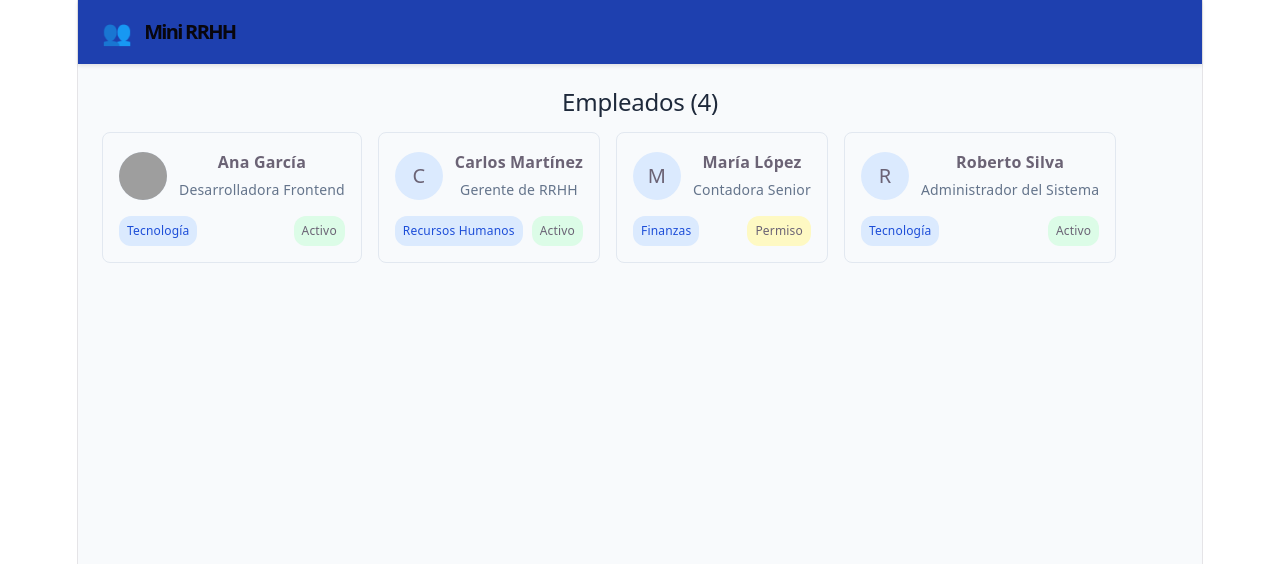
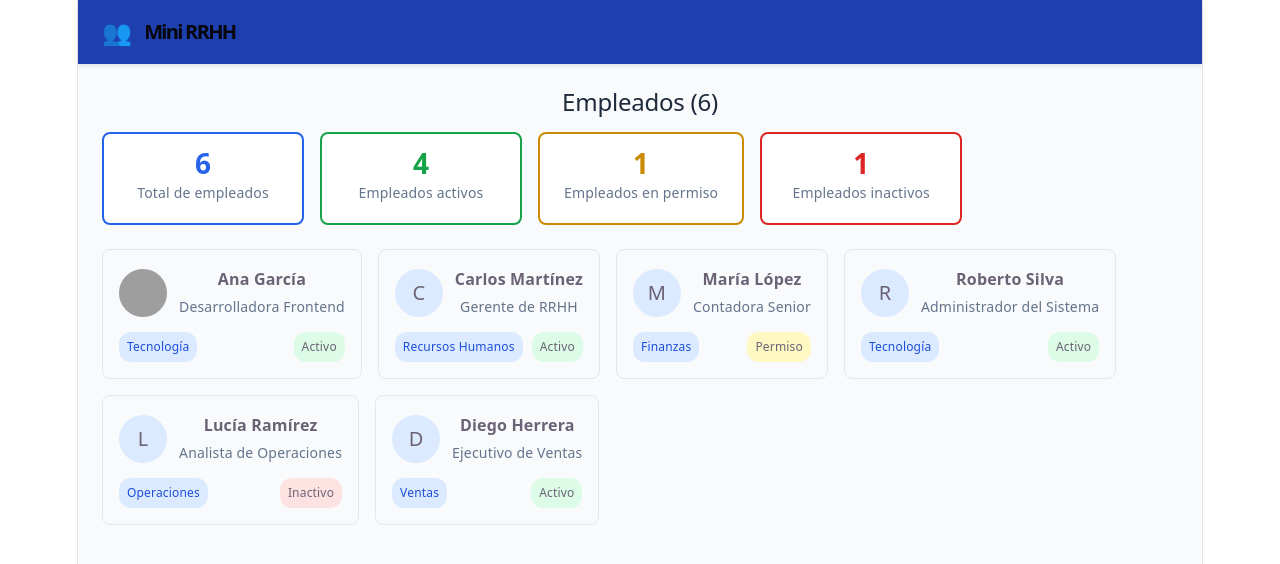
Before and after one commit to Vielman-18/mini-rrhh, a React (Vite) app: page / in a window 1280 px wide. Shown: the top 564 px of the page. Built offline with nearby package versions, Linux system fonts and the light colour scheme; grey boxes are pictures that could not be loaded.

Commit message:
Agrega 2 empleados nuevos y componente StatsBadge con estadisticas

```diff
--- a/src/App.tsx
+++ b/src/App.tsx
@@ -1,5 +1,6 @@
 import Header from './layout/Header';
 import EmployeeCard from './components/EmployeCard';
+import StatsBadge from './components/StatsBadge';
 import { mockEmployees } from './utils/mockData';
 import type { Employee } from './types';
 
@@ -9,6 +10,12 @@ function App() {
     alert(`Seleccionaste a ${employee.name} — ${employee.position}`);
   };
 
+  // NUEVO: cálculo de estadísticas
+  const totalEmployees = mockEmployees.length;
+  const activeEmployees = mockEmployees.filter((e) => e.status === 'active').length;
+  const onLeaveEmployees = mockEmployees.filter((e) => e.status === 'on_leave').length;
+  const inactiveEmployees = mockEmployees.filter((e) => e.status === 'inactive').length;
+
   return (
     <div style={{ minHeight: '100vh', background: '#f8fafc' }}>
       <Header />
@@ -16,6 +23,15 @@ function App() {
         <h2 style={{ marginBottom: '16px', color: '#1e293b' }}>
           Empleados ({mockEmployees.length})
         </h2>
+
+        {/* NUEVO: bloque de estadísticas */}
+        <div style={{ display: 'flex', gap: '16px', flexWrap: 'wrap', marginBottom: '24px' }}>
+          <StatsBadge label="Total de empleados" value={totalEmployees} color="#2563eb" />
+          <StatsBadge label="Empleados activos" value={activeEmployees} color="#16a34a" />
+          <StatsBadge label="Empleados en permiso" value={onLeaveEmployees} color="#ca8a04" />
+          <StatsBadge label="Empleados inactivos" value={inactiveEmployees} color="#dc2626" />
+        </div>
+
         <div style={{ display: 'flex', gap: '16px', flexWrap: 'wrap' }}>
           {mockEmployees.map((employee) => (
             <EmployeeCard
--- /dev/null
+++ b/src/components/StatsBadge.tsx
@@ -0,0 +1,29 @@
+interface StatsBadgeProps {
+    label: string;
+    value: number;
+    color?: string;
+}
+
+function StatsBadge({ label, value, color = '#1e293b' }: StatsBadgeProps) {
+    return (
+        <div
+            style={{
+                border: `2px solid ${color}`,
+                borderRadius: '8px',
+                padding: '16px 24px',
+                minWidth: '150px',
+                textAlign: 'center',
+                background: '#ffffff',
+            }}
+        >
+            <p style={{ margin: 0, fontSize: '28px', fontWeight: 'bold', color }}>
+                {value}
+            </p>
+            <p style={{ margin: '4px 0 0', fontSize: '14px', color: '#64748b' }}>
+                {label}
+            </p>
+        </div>
+    );
+}
+
+export default StatsBadge;
--- a/src/utils/mockData.ts
+++ b/src/utils/mockData.ts
@@ -46,4 +46,26 @@ export const mockEmployees: Employee[] = [
         status: "active",
         role: "admin",
     },
+    {
+        id: 5,
+        name: "Lucía Ramírez",
+        email: "lucia.ramirez@empresa.com",
+        position: "Analista de Operaciones",
+        department: "Operaciones",
+        salary: 7800,
+        hireDate: "2023-02-10",
+        status: "inactive",
+        role: "employee",
+    },
+    {
+        id: 6,
+        name: "Diego Herrera",
+        email: "diego.herrera@empresa.com",
+        position: "Ejecutivo de Ventas",
+        department: "Ventas",
+        salary: 8200,
+        hireDate: "2023-06-01",
+        status: "active",
+        role: "employee",
+    },
 ];
```
